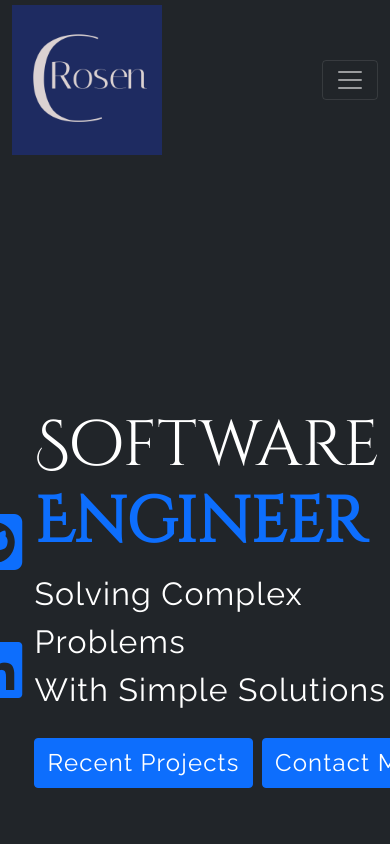
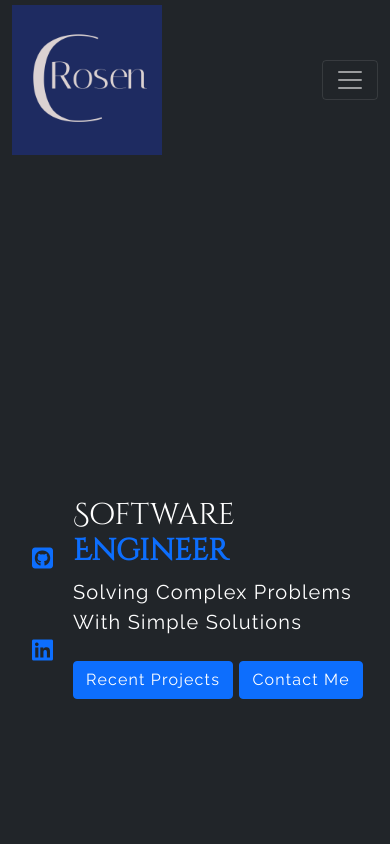
Before and after one commit to CRose17/BootstrapDevPage, a website: page index.html in a window 390 px wide. Shown: the top 844 px of the page. Drawn offline with nearby package versions, Linux system fonts and the light colour scheme.

Commit message:
added media queries CSS

```diff
--- a/css/styles.css
+++ b/css/styles.css
@@ -35,20 +35,52 @@ h3 {
   padding: 0;
 }
 
-.hero-text {
-  font-size: 4rem;
+@media screen and (min-width: 601px) {
+  .hero-text {
+    font-size: 60px;
+  }
 }
 
-.hero-subtext {
-  font-size: 2rem;
+@media screen and (max-width: 600px) {
+  .hero-text {
+    font-size: 30px;
+  }
 }
 
-.hero-button {
-  font-size: 1.5rem;
+@media screen and (min-width: 601px) {
+  .hero-subtext {
+    font-size: 30px;
+  }
 }
 
-.hero-icons a i {
-  font-size: 4rem;
+@media screen and (max-width: 600px) {
+  .hero-subtext {
+    font-size: 20px;
+  }
+}
+
+@media screen and (min-width: 601px) {
+  .hero-button {
+    font-size: 1.5rem;
+  }
+}
+
+@media screen and (max-width: 600px) {
+  .hero-button {
+    font-size: 1rem;
+  }
+}
+
+@media screen and (min-width: 601px) {
+  .hero-icons a i {
+    font-size: 3rem;
+  }
+}
+
+@media screen and (max-width: 600px) {
+  .hero-icons a i {
+    font-size: 1.5rem;
+  }
 }
 
 .jumbo-hero {
@@ -88,7 +120,7 @@ p {
 }
 
 .about-section {
-  font-size: 1.5rem;
+  font-size: 1rem;
 }
 
 .skill-box {
@@ -107,10 +139,6 @@ p {
   height: 40px;
   min-height: 40px;
   transition: all 0.3s ease-in-out;
-}
-
-.about-section {
-  padding: 20%;
 }
 
 /* .contact-icons {
```
